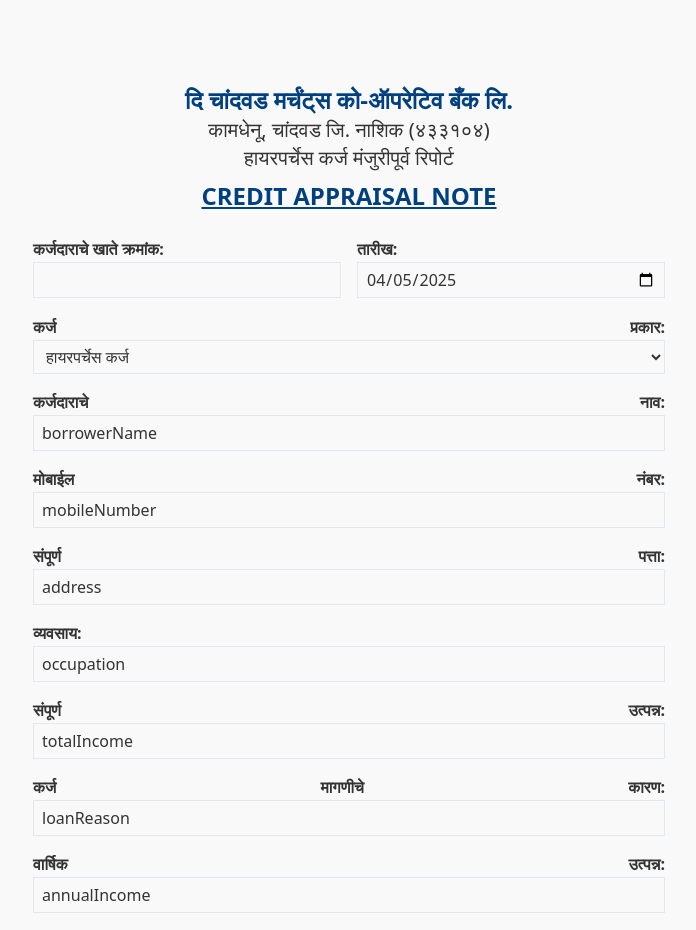
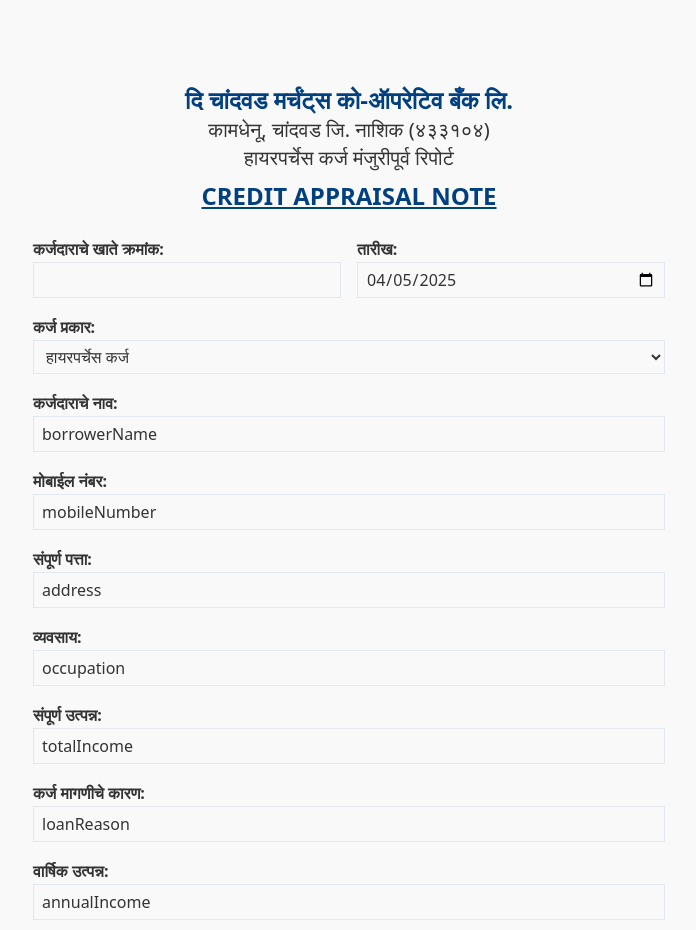
Before and after one commit to zaltemahesh7/loan, a React (Vite) app: page / in a window 1280 px wide. Shown: the top 930 px of the page, without its empty margins (291-987 px from the left). Built offline with nearby package versions, Linux system fonts and the light colour scheme.

Commit message:
change some alignment of text in 1st page

```diff
--- a/src/components/CreditAppraisalNote.jsx
+++ b/src/components/CreditAppraisalNote.jsx
@@ -79,7 +79,7 @@ const CreditAppraisalNote = () => {
             </div>
           </div>
 
-          <p>
+          <div>
             <strong>कर्ज प्रकार:</strong>
             <select
               value={userInfo?.loanType || ""}
@@ -89,9 +89,9 @@ const CreditAppraisalNote = () => {
               <option value="" disabled>कर्ज प्रकार निवडा</option>
               <option value="हायरपर्चेस कर्ज">हायरपर्चेस कर्ज</option>
             </select>
-          </p>
+          </div>
 
-          <p>
+          <div>
             <strong>कर्जदाराचे नाव:</strong>
             <input
               type="text"
@@ -99,9 +99,9 @@ const CreditAppraisalNote = () => {
               onChange={(e) => handleInputChange("borrowerName", e.target.value)}
               className="border px-2 py-1 w-full"
             />
-          </p>
+          </div>
 
-          <p>
+          <div>
             <strong>मोबाईल नंबर:</strong>
             <input
               type="text"
@@ -109,9 +109,9 @@ const CreditAppraisalNote = () => {
               onChange={(e) => handleInputChange("mobileNumber", e.target.value)}
               className="border px-2 py-1 w-full"
             />
-          </p>
+          </div>
 
-          <p>
+          <div>
             <strong>संपूर्ण पत्ता:</strong>
             <input
               type="text"
@@ -119,9 +119,9 @@ const CreditAppraisalNote = () => {
               onChange={(e) => handleInputChange("address", e.target.value)}
               className="border px-2 py-1 w-full"
             />
-          </p>
+          </div>
 
-          <p>
+          <div>
             <strong>व्यवसाय:</strong>
             <input
               type="text"
@@ -129,9 +129,9 @@ const CreditAppraisalNote = () => {
               onChange={(e) => handleInputChange("occupation", e.target.value)}
               className="border px-2 py-1 w-full"
             />
-          </p>
+          </div>
 
-          <p>
+          <div>
             <strong>संपूर्ण उत्पन्न:</strong>
             <input
               type="text"
@@ -139,9 +139,9 @@ const CreditAppraisalNote = () => {
               onChange={(e) => handleInputChange("totalIncome", e.target.value)}
               className="border px-2 py-1 w-full"
             />
-          </p>
+          </div>
 
-          <p>
+          <div>
             <strong>कर्ज मागणीचे कारण:</strong>
             <input
               type="text"
@@ -149,9 +149,9 @@ const CreditAppraisalNote = () => {
               onChange={(e) => handleInputChange("loanReason", e.target.value)}
               className="border px-2 py-1 w-full"
             />
-          </p>
+          </div>
 
-          <p>
+          <div>
             <strong>वार्षिक उत्पन्न:</strong>
             <input
               type="text"
@@ -159,7 +159,7 @@ const CreditAppraisalNote = () => {
               onChange={(e) => handleInputChange("annualIncome", e.target.value)}
               className="border px-2 py-1 w-full"
             />
-          </p>
+          </div>
 
           <div>
             <strong>जामीनदार:</strong>
```
